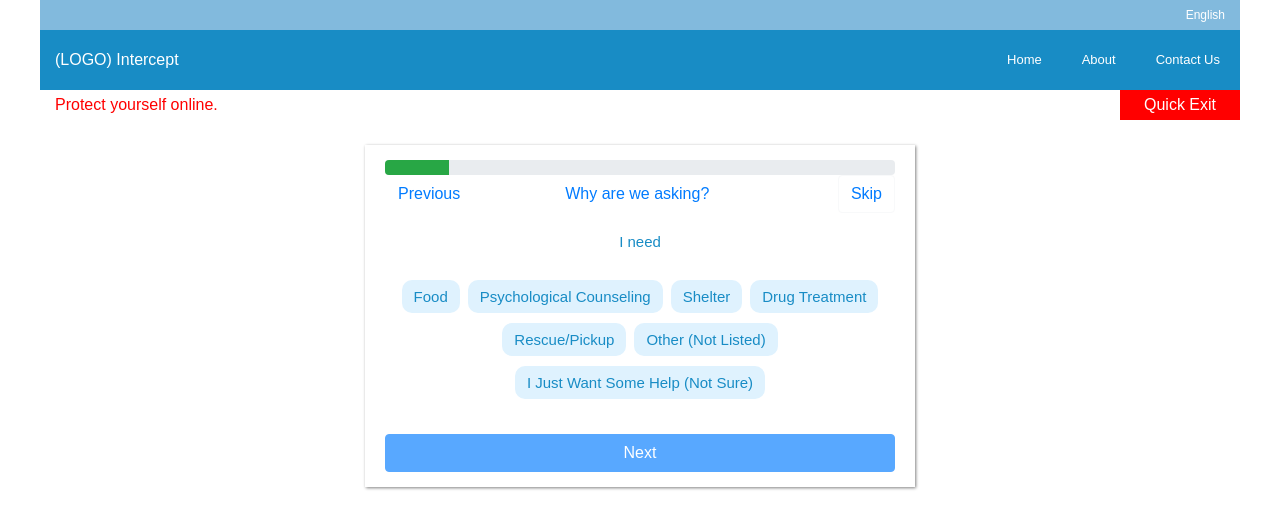
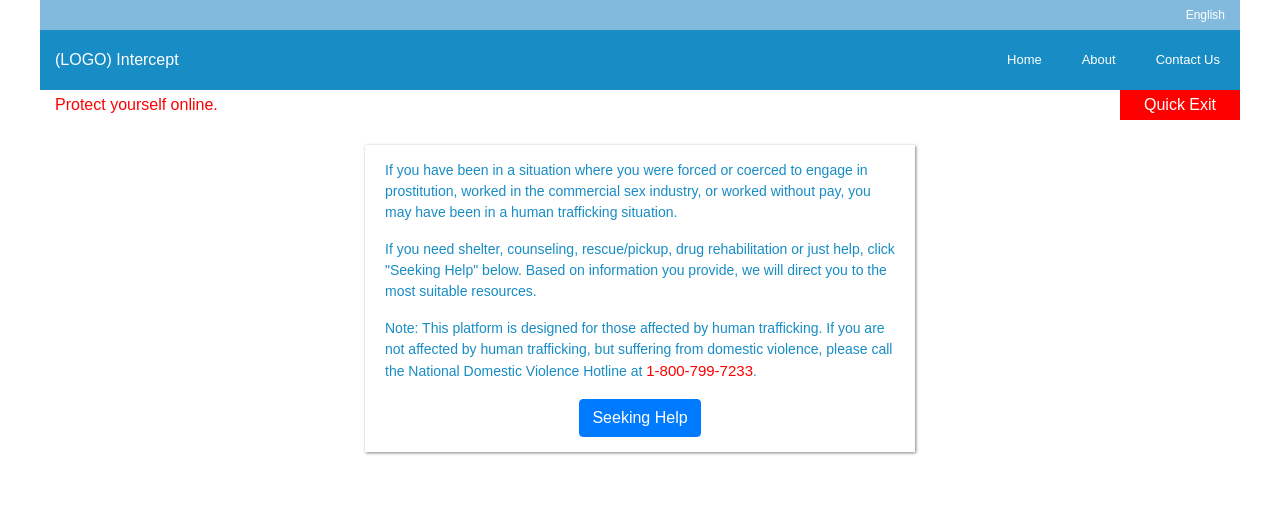
Before and after one commit to interceptproject/front-end, an Angular app: page / in a window 1280 px wide. Shown: the top 528 px of the page. Built offline with nearby package versions, Linux system fonts and the light colour scheme.

Commit message:
Setting first page upon load to the 'Seeking Help' page instead of starting survey directly

```diff
--- a/src/app/header/header.component.ts
+++ b/src/app/header/header.component.ts
@@ -30,5 +30,4 @@ export class HeaderComponent implements OnInit {
       index == i ? this.languageOptions[index].set = true : this.languageOptions[index].set = false;
     }
   }
-
 }
--- a/src/app/main/survey/survey.component.html
+++ b/src/app/main/survey/survey.component.html
@@ -18,7 +18,7 @@
     *ngIf="initialDisplay == 1">
       <div class="display">
         <p>
-            If you have been in a situation where you were forced or coerced to engage in prostitution,  worked in the commercial sex industry, or work without pay, these might be signs of human trafficking.
+            If you have been in a situation where you were forced or coerced to engage in prostitution, worked in the commercial sex industry, or worked without pay, you may have been in a human trafficking situation.
         </p>
         <p>
             If you need shelter, counseling, rescue/pickup, drug rehabilitation or just help, click "Seeking Help" below. Based on information you provide, we will direct you to the most suitable resources.
@@ -42,7 +42,7 @@
     *ngIf="initialDisplay == 2">
       <div class="display">
         <p>
-          If you are in imminent danger, please call Emergecy Services at <span class="alert-text">911</span>.
+          If you are in imminent danger, please call Emergency Services at <span class="alert-text">911</span>.
         </p>
         <p>
             Take 5 minutes to answer several questions. We will use your answers to give you a list of potentially suitable organizations. Skip any question you do not want to answer. Your information will be kept anonymous and confidential, and will not be shared with anyone unless you choose to do so.
--- a/src/app/main/survey/survey.component.ts
+++ b/src/app/main/survey/survey.component.ts
@@ -36,8 +36,10 @@ export class SurveyComponent implements OnInit {
   ) { }
 
   ngOnInit() {
-    // this.setInitialDisplay(1);
-    this.startSurvey();
+
+    //Load up initial display first
+    this.setInitialDisplay(1);
+
   }
 
   setInitialDisplay(number: number) {
```
